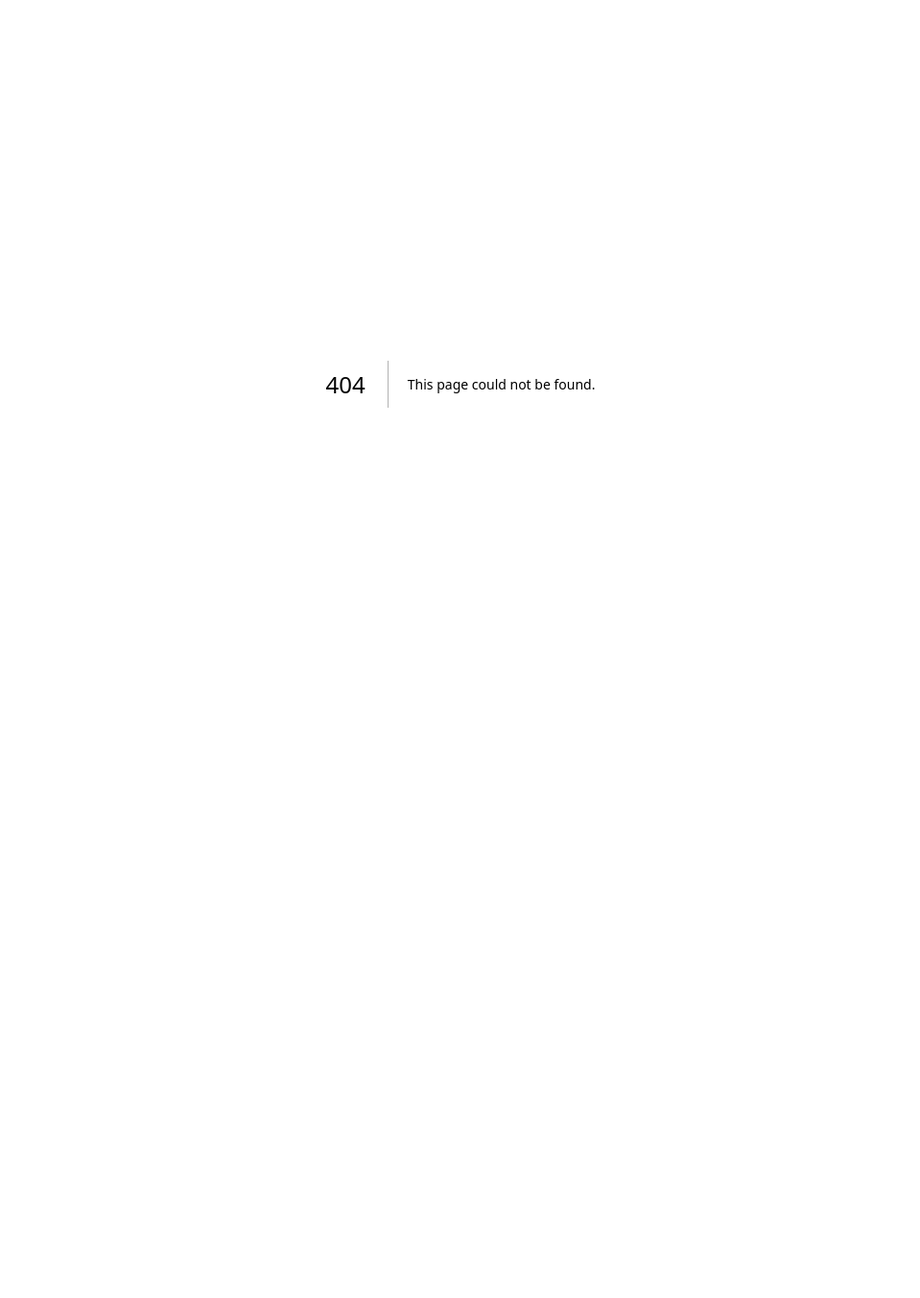
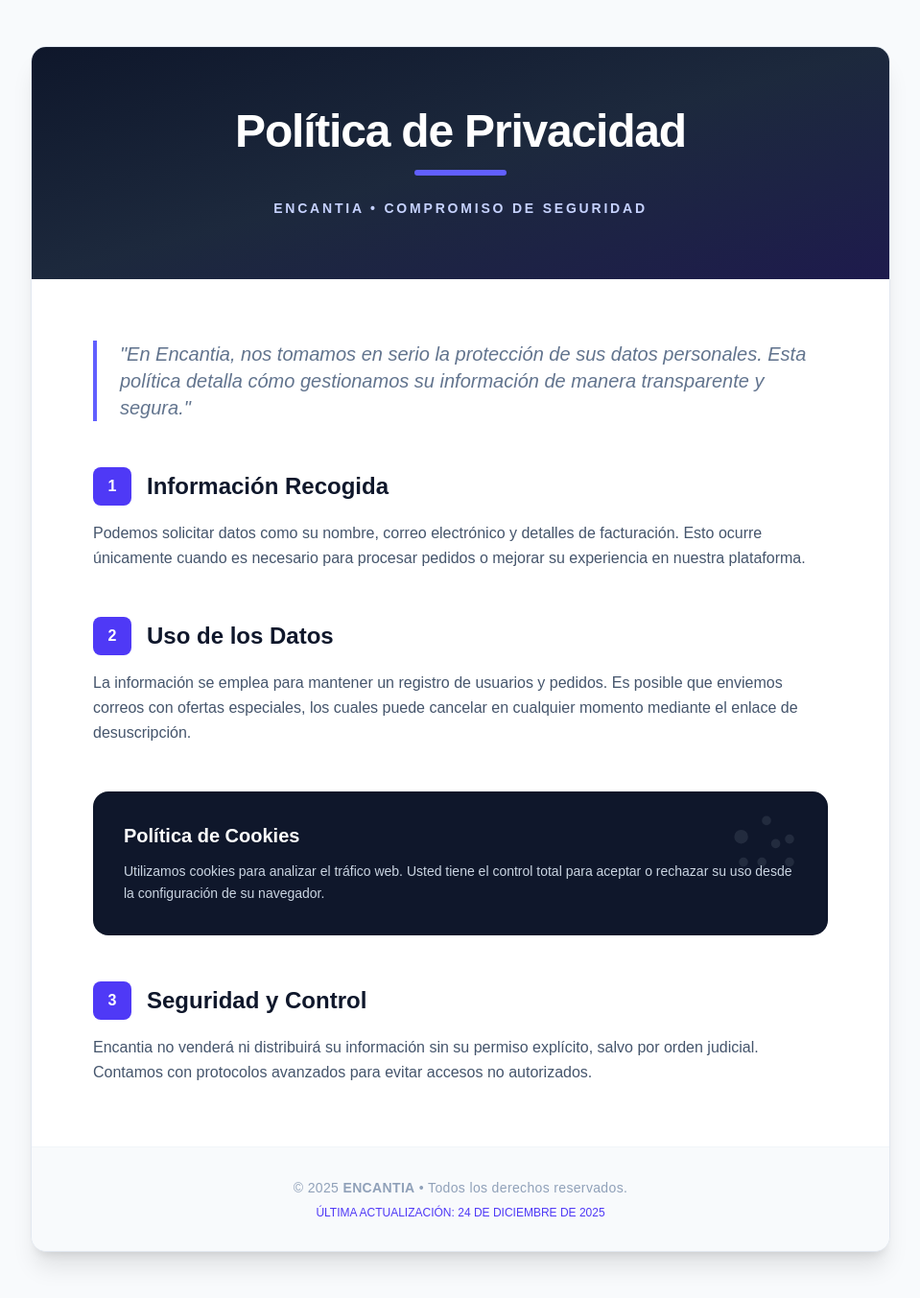
Before and after one commit to aviokir/encantia, a Next.js app: page /privacy-policy in a window 1280 px wide. Before the commit this address had no page. Shown: the whole page at 96% size, without its empty margins (160-1119 px from the left). Before the commit the page ends 800 px from the top, so only its background shows below. Built offline with nearby package versions, Linux system fonts and the light colour scheme.

Commit message:
Create privacy-policy.js

```diff
--- /dev/null
+++ b/pages/privacy-policy.js
@@ -0,0 +1,91 @@
+// components/PrivacyPolicy.js
+import React from 'react';
+
+const PrivacyPolicy = () => {
+  const currentYear = new Date().getFullYear();
+  const lastUpdate = new Date().toLocaleDateString('es-ES', {
+    day: 'numeric',
+    month: 'long',
+    year: 'numeric',
+  });
+
+  return (
+    <div className="min-h-screen bg-slate-50 py-12 px-4 sm:px-6 lg:px-8 font-sans">
+      <div className="max-w-4xl mx-auto">
+        <article className="bg-white shadow-xl rounded-2xl overflow-hidden border border-slate-200">
+
+          {/* Header con gradiente de Tailwind */}
+          <header className="bg-gradient-to-br from-slate-900 via-slate-800 to-indigo-950 py-16 px-8 text-center">
+            <h1 className="text-4xl md:text-5xl font-extrabold text-white tracking-tight mb-4">
+              Política de Privacidad
+            </h1>
+            <div className="h-1.5 w-24 bg-indigo-500 mx-auto rounded-full mb-6"></div>
+            <p className="text-indigo-200 uppercase tracking-[0.2em] text-sm font-semibold">
+              Encantia &bull; Compromiso de Seguridad
+            </p>
+          </header>
+
+          <div className="p-8 md:p-16 space-y-12 text-slate-600 leading-relaxed">
+
+            <section>
+              <p className="text-xl text-slate-500 italic border-l-4 border-indigo-500 pl-6">
+                "En Encantia, nos tomamos en serio la protección de sus datos personales. Esta política detalla cómo gestionamos su información de manera transparente y segura."
+              </p>
+            </section>
+
+            {/* Grid de Secciones */}
+            <div className="grid gap-12">
+
+              <section className="group">
+                <div className="flex items-center mb-4">
+                  <span className="flex items-center justify-center w-10 h-10 rounded-lg bg-indigo-600 text-white font-bold mr-4 group-hover:scale-110 transition-transform">1</span>
+                  <h2 className="text-2xl font-bold text-slate-900">Información Recogida</h2>
+                </div>
+                <p>Podemos solicitar datos como su nombre, correo electrónico y detalles de facturación. Esto ocurre únicamente cuando es necesario para procesar pedidos o mejorar su experiencia en nuestra plataforma.</p>
+              </section>
+
+              <section className="group">
+                <div className="flex items-center mb-4">
+                  <span className="flex items-center justify-center w-10 h-10 rounded-lg bg-indigo-600 text-white font-bold mr-4 group-hover:scale-110 transition-transform">2</span>
+                  <h2 className="text-2xl font-bold text-slate-900">Uso de los Datos</h2>
+                </div>
+                <p>La información se emplea para mantener un registro de usuarios y pedidos. Es posible que enviemos correos con ofertas especiales, los cuales puede cancelar en cualquier momento mediante el enlace de desuscripción.</p>
+              </section>
+
+              {/* Caja de Cookies con Tailwind decorativo */}
+              <section className="relative overflow-hidden bg-slate-900 rounded-2xl p-8 text-slate-300 shadow-inner">
+                <div className="absolute top-0 right-0 p-4 opacity-10">
+                  <svg className="w-24 h-24" fill="currentColor" viewBox="0 0 20 20"><path d="M11 3a1 1 0 10-2 0 1 1 0 002 0zM4.5 5A1.5 1.5 0 104.5 8 1.5 1.5 0 004.5 5zM15 8a1 1 0 110-2 1 1 0 010 2zM9 13a1 1 0 110-2 1 1 0 010 2zM15 13a1 1 0 100-2 1 1 0 000 2zM5 13a1 1 0 110-2 1 1 0 010 2zM12 9a1 1 0 100-2 1 1 0 000 2z"></path></svg>
+                </div>
+                <h3 className="text-white font-bold text-xl mb-3">Política de Cookies</h3>
+                <p className="text-sm leading-relaxed">
+                  Utilizamos cookies para analizar el tráfico web. Usted tiene el control total para aceptar o rechazar su uso desde la configuración de su navegador.
+                </p>
+              </section>
+
+              <section className="group">
+                <div className="flex items-center mb-4">
+                  <span className="flex items-center justify-center w-10 h-10 rounded-lg bg-indigo-600 text-white font-bold mr-4 group-hover:scale-110 transition-transform">3</span>
+                  <h2 className="text-2xl font-bold text-slate-900">Seguridad y Control</h2>
+                </div>
+                <p>Encantia no venderá ni distribuirá su información sin su permiso explícito, salvo por orden judicial. Contamos con protocolos avanzados para evitar accesos no autorizados.</p>
+              </section>
+
+            </div>
+          </div>
+
+          <footer className="bg-slate-50 border-t border-slate-100 p-8 text-center">
+            <p className="text-slate-400 text-sm tracking-wide">
+              &copy; {currentYear} <strong>ENCANTIA</strong> &bull; Todos los derechos reservados.
+            </p>
+            <p className="text-indigo-600 font-medium text-xs mt-2 uppercase">
+              Última actualización: {lastUpdate}
+            </p>
+          </footer>
+        </article>
+      </div>
+    </div>
+  );
+};
+
+export default PrivacyPolicy;
```
